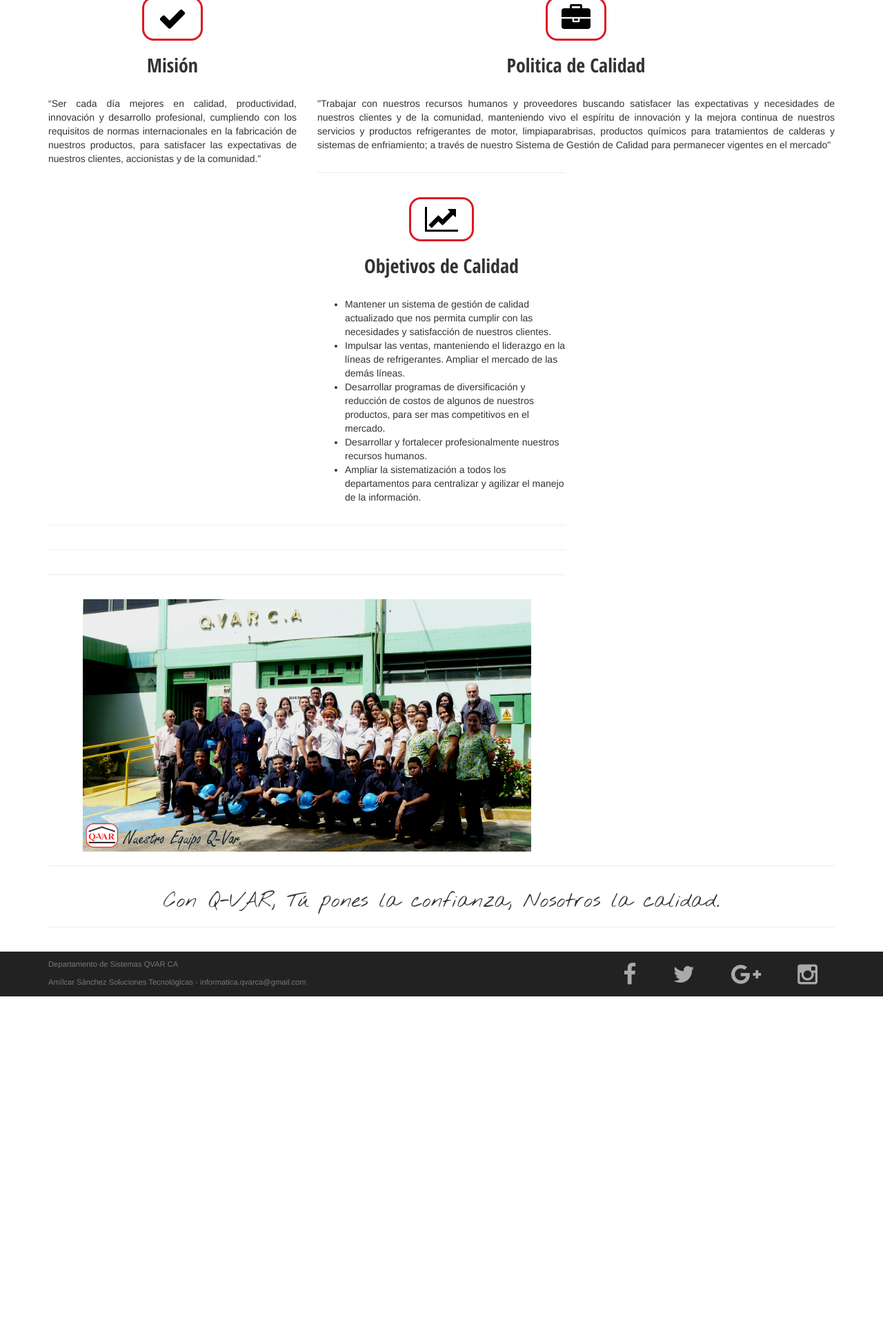
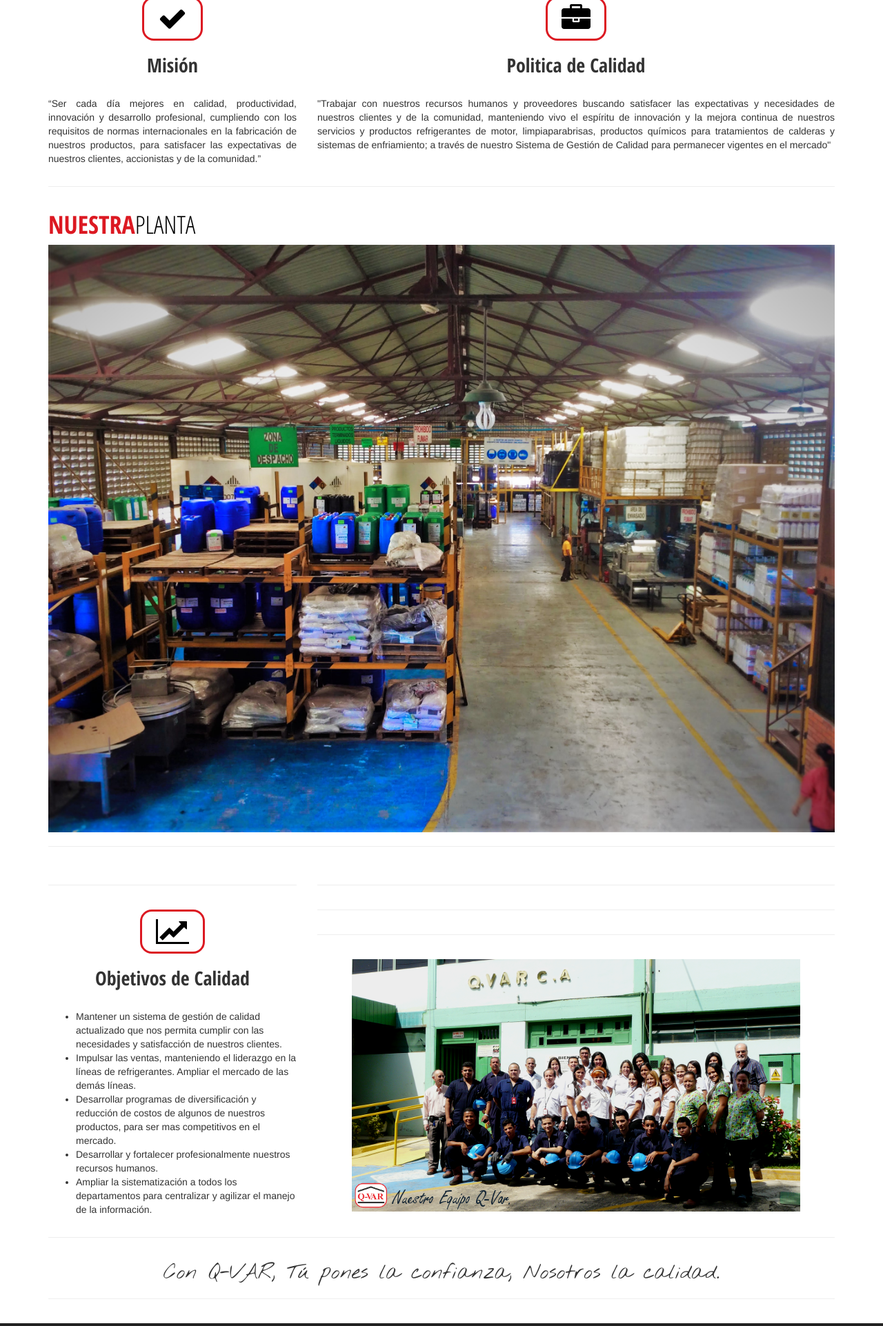
Before and after one commit to amcrsanchez/qvar-responsive, a PHP site: page /nosotros.php in a window 1280 px wide. Shown: the part 719-2642 px from the top of the page at 69% size. Before the commit the page ends 2164 px from the top, so only its background shows below. Run offline with PHP 8.4, Linux system fonts and the light colour scheme.

Commit message:
12/09/2016
nueva foto de la planta añadida a nosotros.php

```diff
--- a/nosotros.php
+++ b/nosotros.php
@@ -77,7 +77,12 @@
         </p>
     </div>
     <br>
-
+   <div class="col-lg-12">
+    <hr class="featurette-divider">
+    <h1 class="font-OSCB color-red no-padding">NUESTRA<span class="font-OSCI  color-black">PLANTA</span></h1>
+      <img data-toggle="modal" data-target="#our-plant-pic" class="img-responsive" src="images/planta_qvar.jpg" alt="Qvar - Planta" />
+      <hr class="featurette-divider">
+    </div>
 
     <div class="col-lg-4">
       <div class="text-center  service-box">
```
Also changed, not shown: images/planta_qvar.jpg (added), 2 other files.
